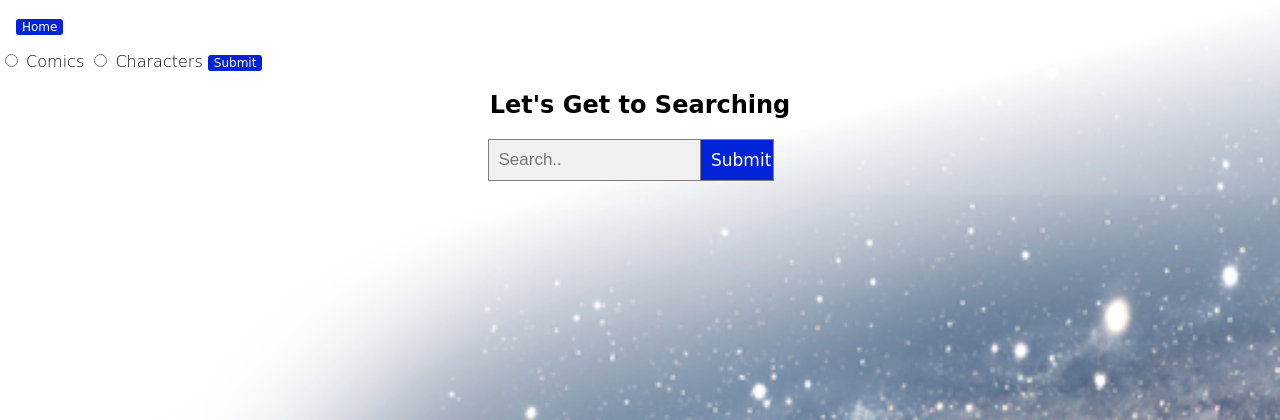
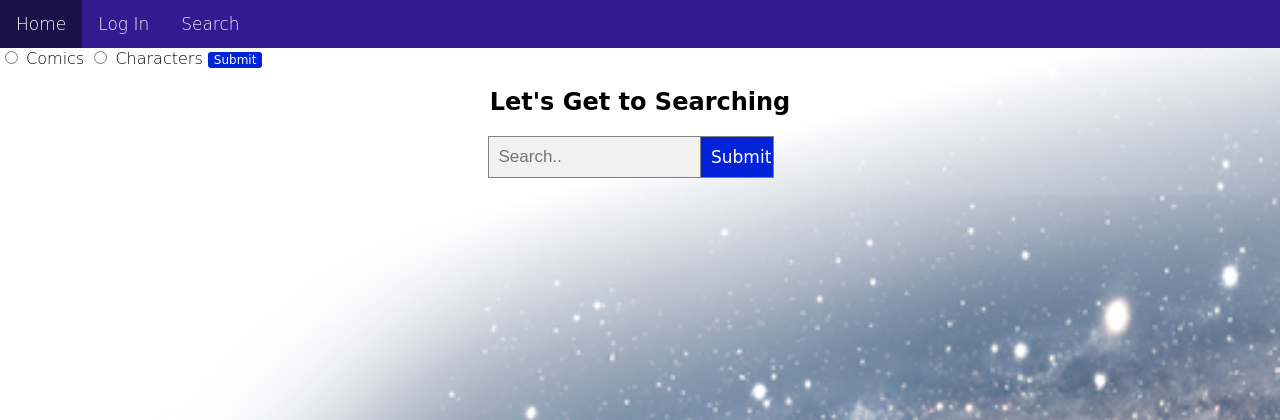
Before and after one commit to Comic-Book-API/SWEFinalProject, a Flask app: page /search in a window 1280 px wide. Shown: the top 420 px of the page. Run offline with Flask 2, Linux system fonts and the light colour scheme; parts of the project's set-up code (start-up, migrations or seed data) failed here and were passed over; some libraries are stand-ins or nearby versions.

Commit message:
added navigation bar

```diff
--- a/templates/search.html
+++ b/templates/search.html
@@ -70,15 +70,42 @@
                 padding-left: 16px;
                 padding-bottom: 16px;
             }
+            .top-nav {
+                overflow: hidden;
+                background-color: #311b92;
+            }
+
+            .top-nav a {
+                float: left;
+                color: #f2f2f2;
+                text-align: center;
+                padding: 14px 16px;
+                text-decoration: none;
+                font-size: 17px;
+            }
+
+            .top-nav a:hover {
+                background-color: #3c22af;
+                color: black;
+            }
+
+            .top-nav a.active {
+                background-color: #1b1149;
+
+                color: white;
+            }
         </style>
 
     </head>
     <body>
         <div>
+            <div class="top-nav">
+                <a class="active" href="/"> Home </a>
+                <a href="/signup"> Log In </a>
+                <!-- change link to login.html -->
+                <a href="/search"> Search </a>
+            </div>
 
-            <div class="padding">
-              <button onclick="window.location.href='/'" class="placement"> Home </button>
-            </div>
             <div>
                 <form action = "/search">
                     <input type="radio" id="option1" name="option1">
@@ -98,7 +125,6 @@
 
         </div>
         <div class="center">
-            <!-- {{titles}} -->
             <div >
                 {% for i in titles %}
                 <li><h2>{{titles[loop.index0]}} </h2></li>
```
